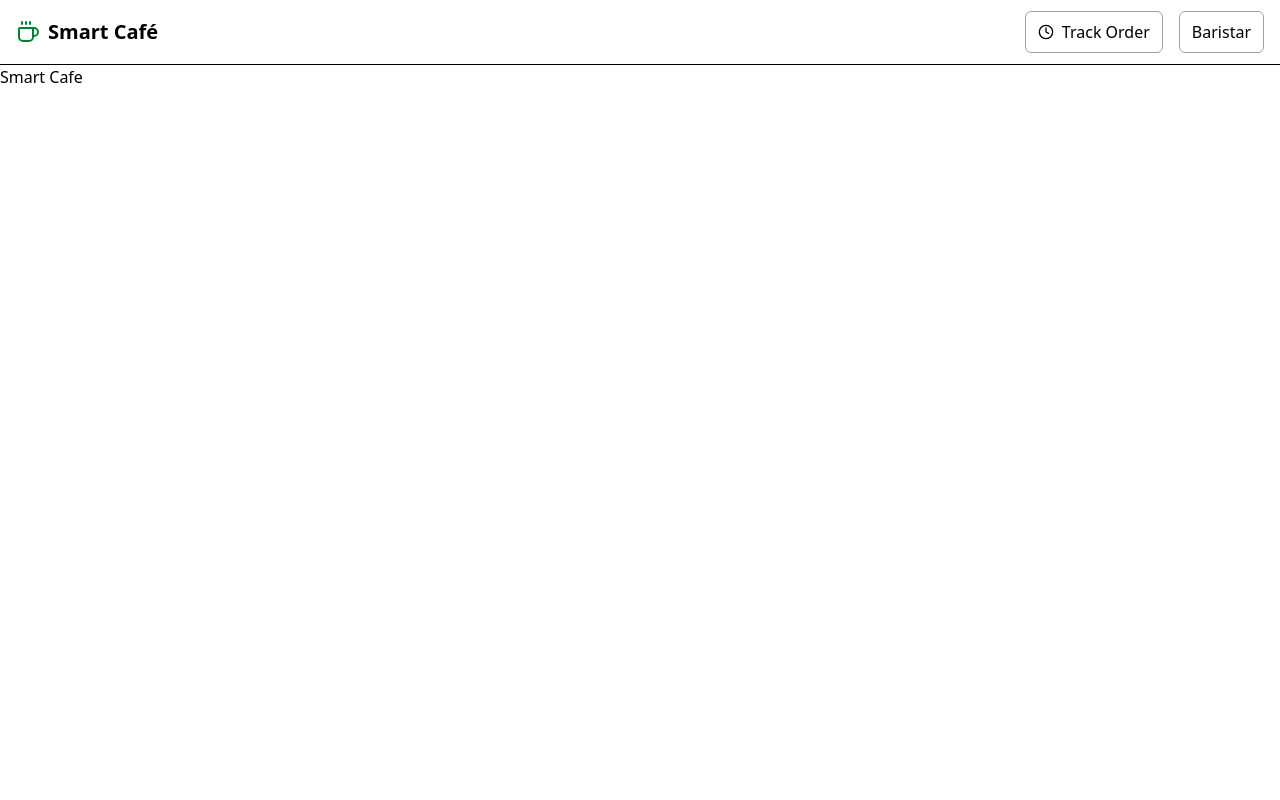
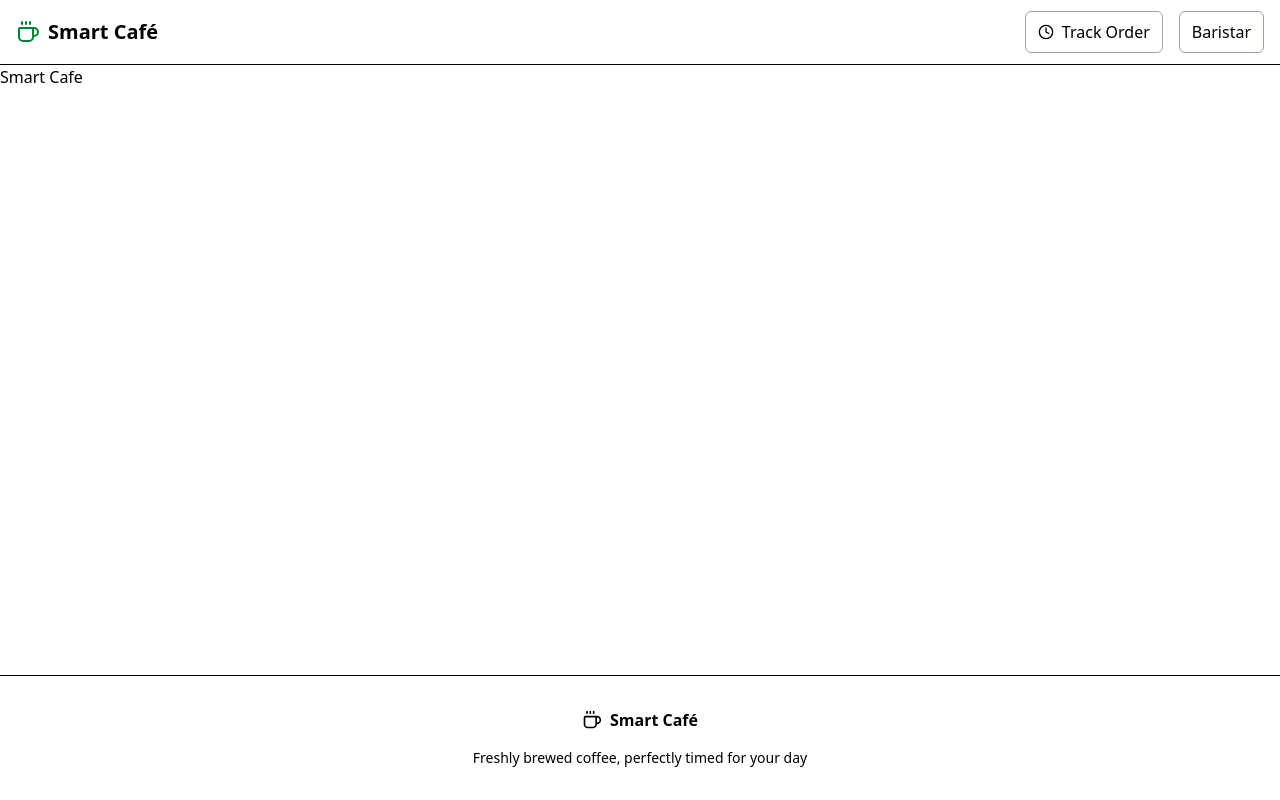
Before and after one commit to jpramot/smart-cafe-web, a Next.js app: page / in a window 1280 px wide. Built offline with nearby package versions, Linux system fonts and the light colour scheme.

Commit message:
impl footer

```diff
--- a/app/layout.tsx
+++ b/app/layout.tsx
@@ -2,6 +2,7 @@ import { Metadata } from "next";
 import "./globals.css";
 import { Poppins } from "next/font/google";
 import Header from "@/components/layouts/header";
+import Footer from "@/components/layouts/footer";
 
 const poppin = Poppins({
   weight: ["400", "500", "600", "700"],
@@ -22,8 +23,11 @@ export default function RootLayout({
   return (
     <html lang="en">
       <body>
-        <Header />
-        {children}
+        <div className="flex flex-col min-h-screen">
+          <Header />
+          <main className="flex-1">{children}</main>
+          <Footer />
+        </div>
       </body>
     </html>
   );
--- /dev/null
+++ b/components/layouts/footer.tsx
@@ -0,0 +1,17 @@
+import { Coffee } from "lucide-react";
+
+export default function Footer() {
+  return (
+    <footer className="border-t py-8 px-4 mt-16">
+      <div className="container max-w-4xl mx-auto text-center">
+        <div className="flex items-center justify-center gap-2 mb-4">
+          <Coffee className="h-5 w-5 text-primary" />
+          <span className="font-semibold text-foreground">Smart Café</span>
+        </div>
+        <p className="text-sm text-muted-foreground">
+          Freshly brewed coffee, perfectly timed for your day
+        </p>
+      </div>
+    </footer>
+  );
+}
```
